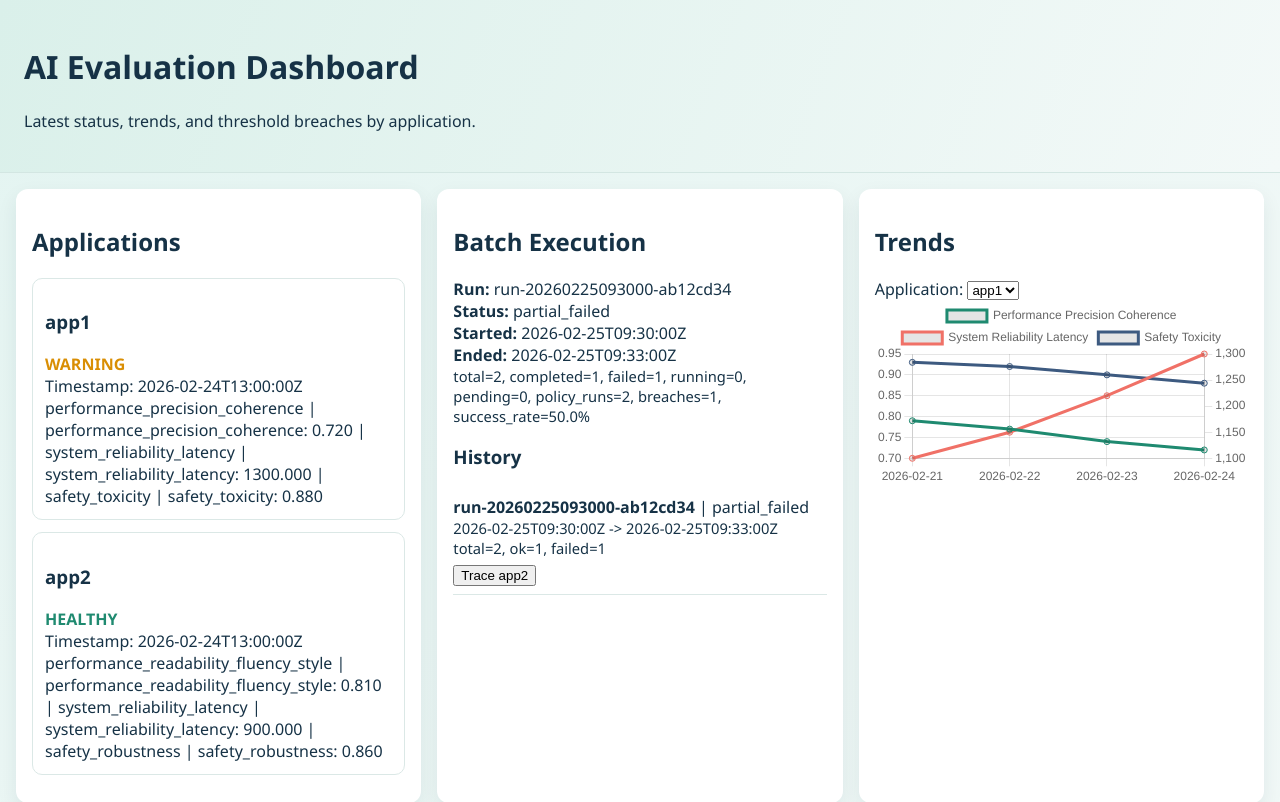
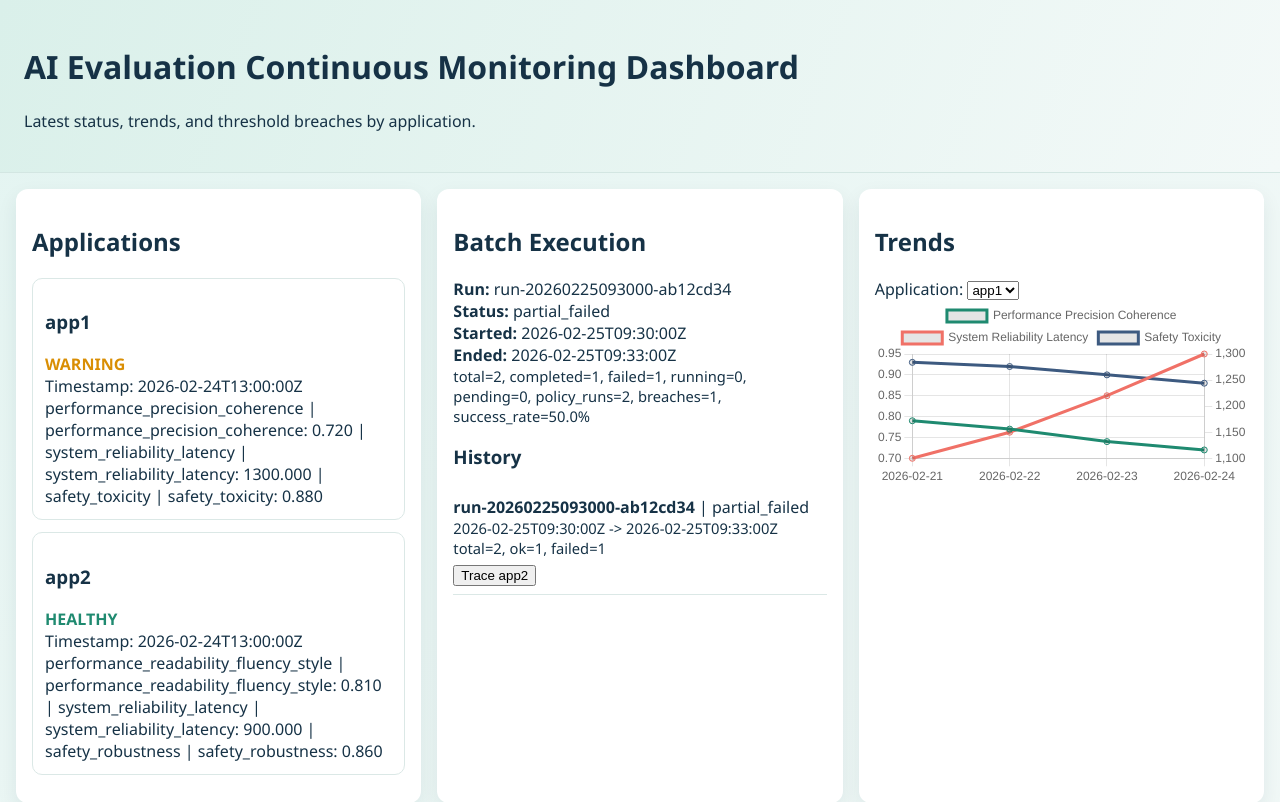
Before and after one commit to jerryshao2012/ai_eval_framework, a Flask app: page / in a window 1280 px wide. Shown: the top 802 px of the page. Run offline with Flask 3, Linux system fonts and the light colour scheme.

Commit message:
docs(ui): update dashboard title to reflect continuous monitoring focus
- Changed API title from 'AI Evaluation Dashboard API' to 'AI Evaluation API'
- Updated HTML page title to 'AI Evaluation Continuous Monitoring Dashboard'
- Modified header text to 'AI Evaluation Continuous Monitoring Dashboard'
- Updated SVG dashboard title to match new naming convention
- Kept description consistent with monitoring and threshold breach focus

```diff
--- a/service/functions/Evals/WebApp_Evals_FrontEnd/dashboard/app.py
+++ b/service/functions/Evals/WebApp_Evals_FrontEnd/dashboard/app.py
@@ -34,7 +34,7 @@ def _openapi_spec() -> Dict[str, Any]:
     return {
         "openapi": "3.0.3",
         "info": {
-            "title": "AI Evaluation Dashboard API",
+            "title": "AI Evaluation API",
             "version": "1.0.0",
             "description": "APIs for evaluation metrics, alerts, thresholds, and batch job execution status.",
         },
--- a/service/functions/Evals/WebApp_Evals_FrontEnd/dashboard/templates/index.html
+++ b/service/functions/Evals/WebApp_Evals_FrontEnd/dashboard/templates/index.html
@@ -3,13 +3,13 @@
   <head>
     <meta charset="UTF-8" />
     <meta name="viewport" content="width=device-width, initial-scale=1.0" />
-    <title>AI Evaluation Dashboard</title>
+    <title>AI Evaluation Continuous Monitoring Dashboard</title>
     <link rel="stylesheet" href="{{ url_for('static', filename='styles.css') }}" />
     <script src="https://cdn.jsdelivr.net/npm/chart.js"></script>
   </head>
   <body>
     <header>
-      <h1>AI Evaluation Dashboard</h1>
+      <h1>AI Evaluation Continuous Monitoring Dashboard</h1>
       <p>Latest status, trends, and threshold breaches by application.</p>
     </header>
 
```
Also changed, not shown: service/functions/Evals/WebApp_Evals_FrontEnd/dashboard/static/sample_dashboard.svg.
